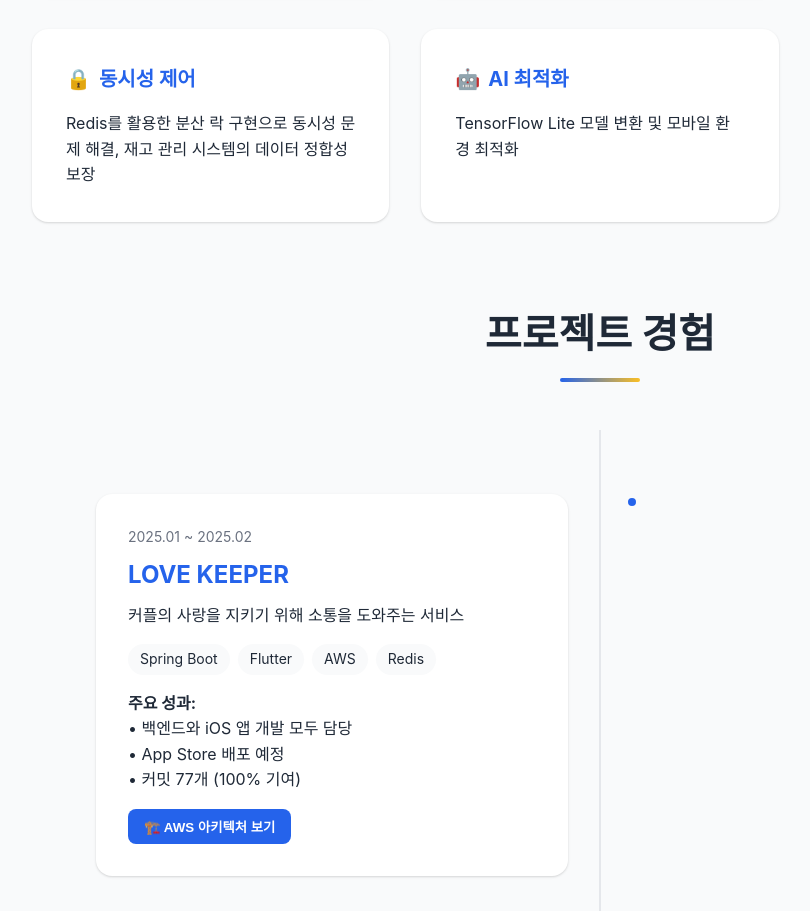
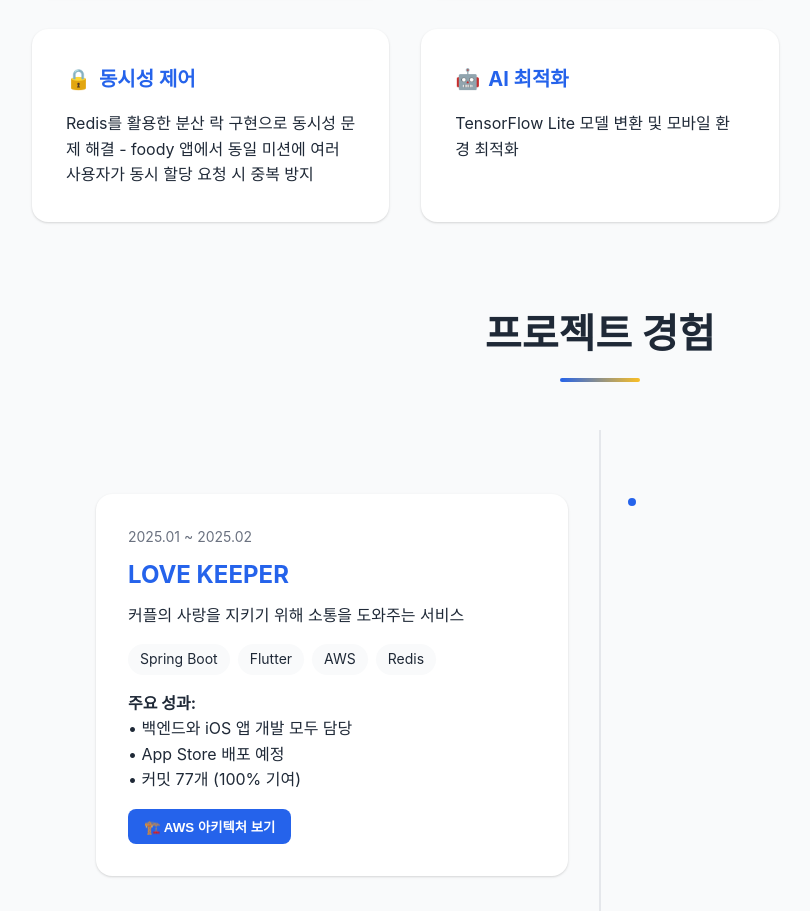
Before and after one commit to dong99u/dong99u.github.io, a plain HTML site: page index.html in a window 1280 px wide. Shown: the part 2910-3821 px from the top of the page, without its empty margins (40-850 px from the left). Drawn offline with Linux system fonts and the light colour scheme.

Commit message:
portfolio commit

```diff
--- a/index.html
+++ b/index.html
@@ -1068,7 +1068,7 @@
                     <span>🔒</span>
                     <span>동시성 제어</span>
                 </h3>
-                <p>Redis를 활용한 분산 락 구현으로 동시성 문제 해결, 재고 관리 시스템의 데이터 정합성 보장</p>
+                <p>Redis를 활용한 분산 락 구현으로 동시성 문제 해결 - foody 앱에서 동일 미션에 여러 사용자가 동시 할당 요청 시 중복 방지</p>
             </div>
             <div class="competency-card">
                 <h3 class="competency-title">
```
